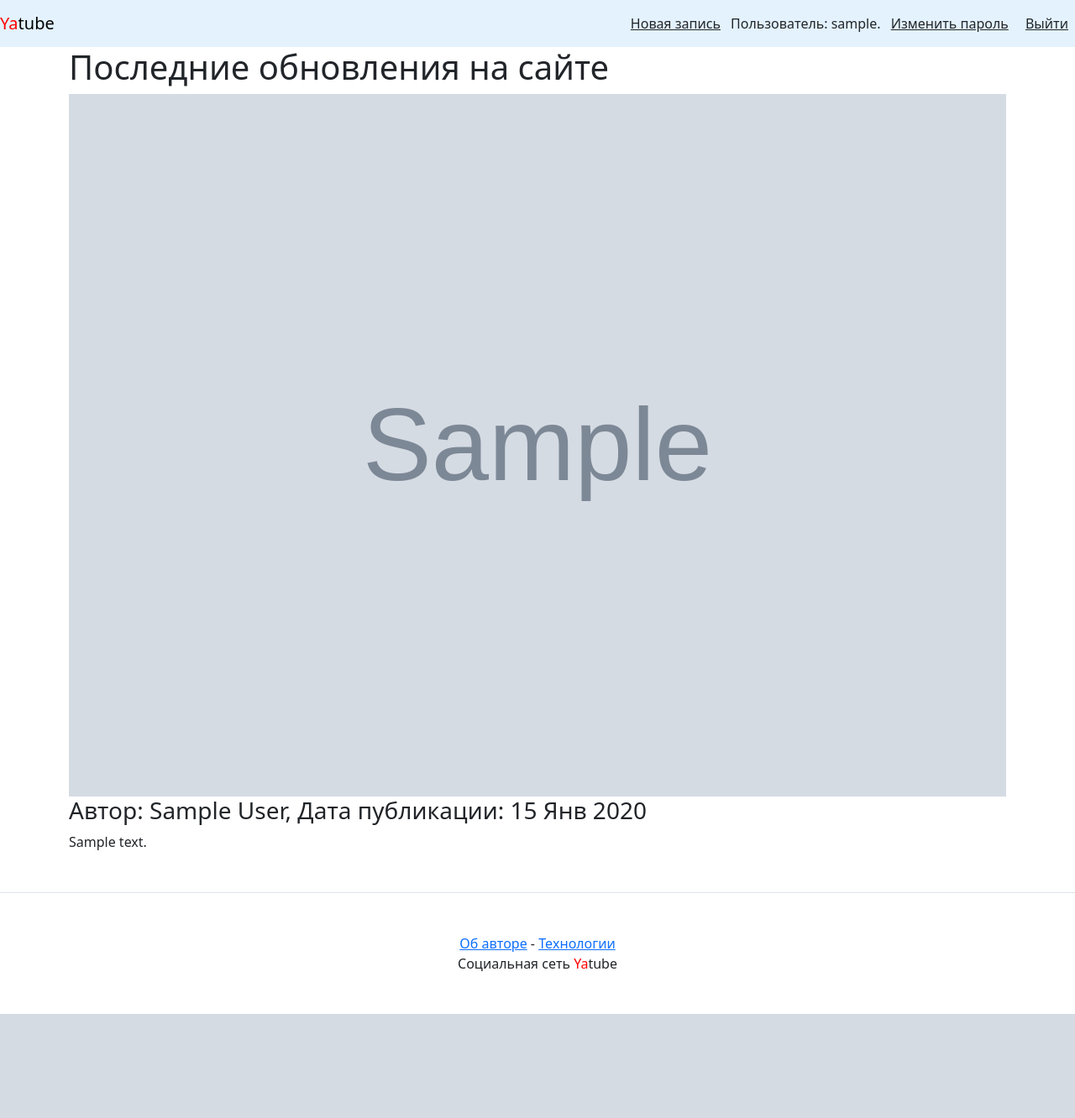
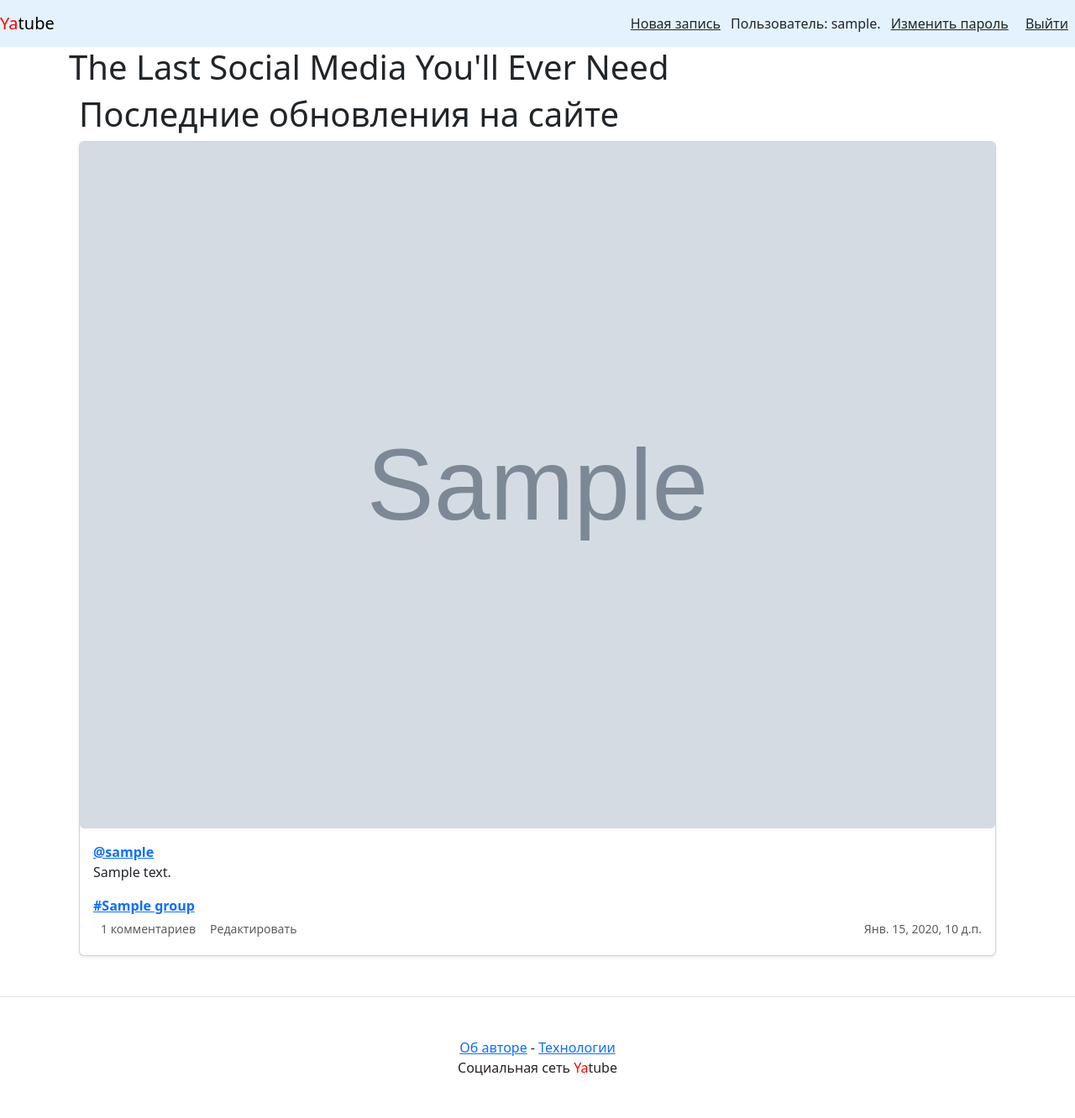
Before and after one commit to ectupand/django-project, a Django app: page / in a window 1280 px wide. Shown: the whole page at 84% size. Before the commit the page ends 1208 px from the top, so only its background shows below. Run offline with Django 3.2, Linux system fonts and the light colour scheme; a user stored in the database is signed in; tables that the repository leaves empty hold one stand-in row (values such as "Sample post"); grey boxes marked "Sample" are stand-in pictures; some libraries are stand-ins or nearby versions.

Commit message:
technical debt

```diff
--- a/posts/urls.py
+++ b/posts/urls.py
@@ -4,7 +4,7 @@ from . import views
 
 urlpatterns = [
     path("", views.index, name="index"),
-    path("group/<slug:slug>", views.group_posts, name="group_posts"),
+    path("group/<slug:slug>", views.group_posts, name="group"),
     path("new/", views.new_post, name="new_post"),
 
     # Профайл пользователя
--- a/templates/index.html
+++ b/templates/index.html
@@ -1,23 +1,19 @@
 {% extends "base.html" %}
-{% block title %}Последние обновления{% endblock %}
-{% block header %}Последние обновления на сайте{% endblock %}
+{% block title %} Последние обновления {% endblock %}
+
 {% block content %}
+    <div class="container">
+           <h1> Последние обновления на сайте</h1>
+            <!-- Вывод ленты записей -->
+                {% for post in page %}
+                  <!-- Вот он, новый include! -->
+                    {% include "post_item.html" with post=post %}
+                {% endfor %}
+    </div>
 
-
-    {% for post in page %}
-        {% load thumbnail %}
-        {% thumbnail post.image "960x339" crop="center" upscale=True as im %}
-            <img class="card-img" src="{{ im.url }}">
-        {% endthumbnail %}
-        <h3>
-            Автор: {{ post.author.get_full_name }}, Дата публикации: {{ post.pub_date|date:"d M Y" }}
-        </h3>
-        <p>{{ post.text|linebreaksbr }}</p>
-    {% if not forloop.last %}<hr>{% endif %}
-    {% endfor %}
-
-    {% if page.has_other_pages %}
-        {% include "paginator.html" with items=page paginator=paginator %}
-    {% endif %}
+        <!-- Вывод паджинатора -->
+        {% if page.has_other_pages %}
+            {% include "paginator.html" with items=page paginator=paginator%}
+        {% endif %}
 
 {% endblock %}
--- /dev/null
+++ b/templates/post_item.html
@@ -0,0 +1,49 @@
+<div class="card mb-3 mt-1 shadow-sm">
+
+    <!-- Отображение картинки -->
+    {% load thumbnail %}
+    {% thumbnail post.image "960x339" crop="center" upscale=True as im %}
+    <img class="card-img" src="{{ im.url }}" />
+    {% endthumbnail %}
+    <!-- Отображение текста поста -->
+    <div class="card-body">
+        <p class="card-text">
+            <!-- Ссылка на автора через @ -->
+            <a name="post_{{ post.id }}" href="{% url 'profile' post.author.username %}">
+                <strong class="d-block text-gray-dark">@{{ post.author }}</strong>
+            </a>
+            {{ post.text|linebreaksbr }}
+        </p>
+
+        <!-- Если пост относится к какому-нибудь сообществу, то отобразим ссылку на него через # -->
+        {% if post.group %}
+        <a class="card-link muted" href="{% url 'group' post.group.slug %}">
+                <strong class="d-block text-gray-dark">#{{ post.group.title }}</strong>
+        </a>
+        {% endif %}
+
+        <!-- Отображение ссылки на комментарии -->
+        <div class="d-flex justify-content-between align-items-center">
+            <div class="btn-group ">
+                <a class="btn btn-sm text-muted" href="{% url 'post' post.author.username post.id %}" role="button">
+                    {% if post.comments.exists %}
+                    {{ post.comments.count }} комментариев
+                    {% else%}
+                    Добавить комментарий
+                    {% endif %}
+                </a>
+
+                <!-- Ссылка на редактирование поста для автора -->
+                 {% if user == post.author %}
+                 <a class="btn btn-sm text-muted" href="{% url 'post_edit' post.author.username post.id %}"
+                        role="button">
+                        Редактировать
+                </a>
+                {% endif %}
+            </div>
+
+            <!-- Дата публикации поста -->
+            <small class="text-muted">{{ post.pub_date }}</small>
+        </div>
+    </div>
+</div>
--- a/tests.py
+++ b/tests.py
@@ -128,7 +128,7 @@ class TestingImageImport(TestCase):
             reverse('post', kwargs={'username': post.author,
                                     'post_id': post.id}),
             reverse('profile', kwargs={'username': post.author}),
-            reverse('group_posts', kwargs={'slug': self.group.slug})
+            reverse('group', kwargs={'slug': self.group.slug})
         ]
 
         for url in urls:
```
Also changed, not shown: templates/group.html (+1 -9 lines), templates/post.html (+1 -28 lines), templates/profile.html (+1 -9 lines).
